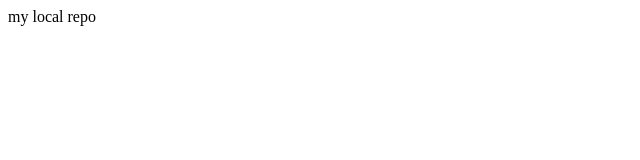
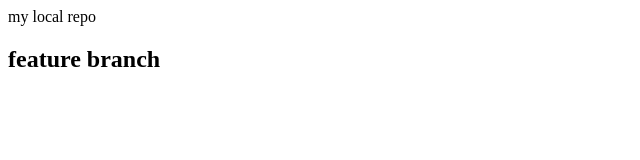
Before and after one commit to YashviG01/local, a plain HTML site: page index.html in a window 1280 px wide. Shown: the whole page, without its empty margins (0-640 px from the left). Drawn offline with Linux system fonts and the light colour scheme.

Commit message:
fature branch it is

```diff
--- a/index.html
+++ b/index.html
@@ -2,4 +2,4 @@
 
 <p>my local repo
 
-</p>
+</p><h2>feature branch</h2>
```
